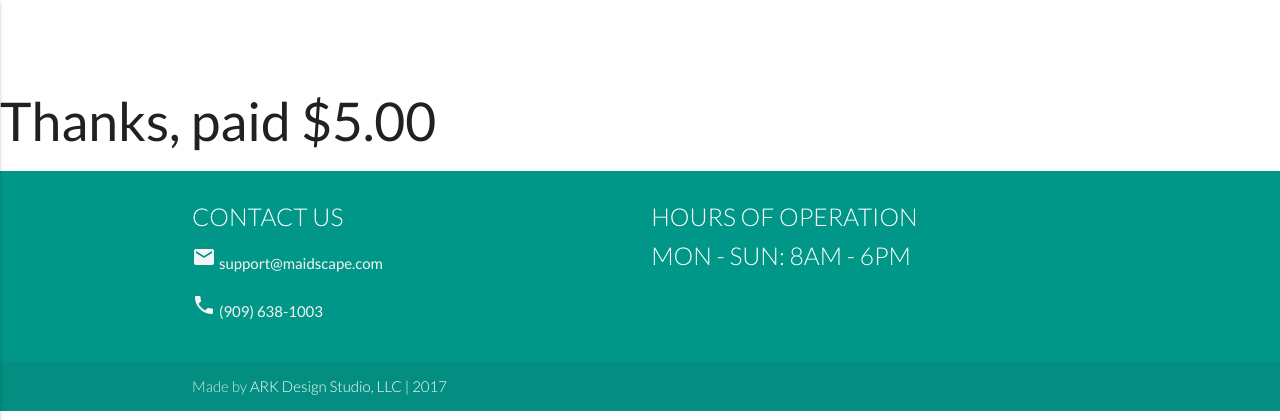
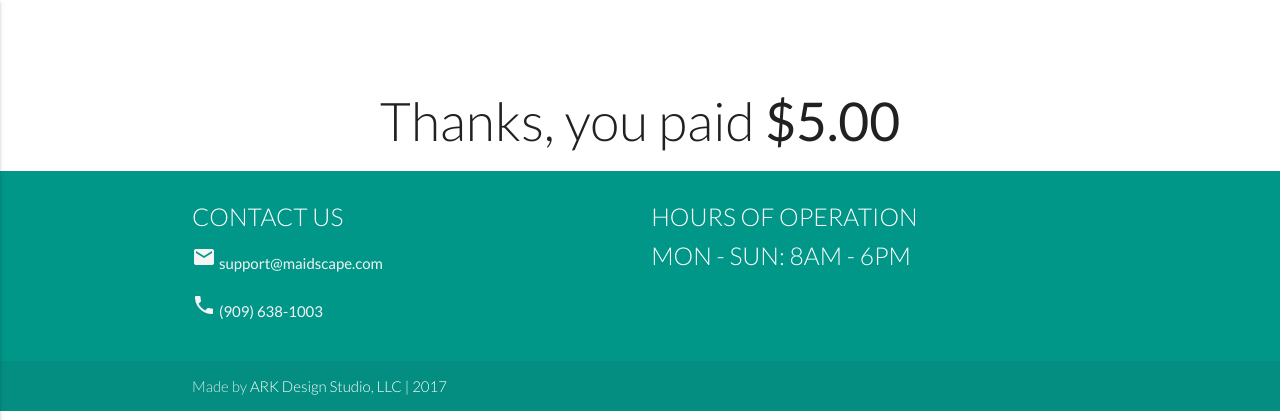
Before and after one commit to arkdesignstudio/maidscape, a Flask app: template templates/charge.html in a window 1280 px wide. Shown: the top 420 px of the page. Run offline with Flask 2, Linux system fonts and the light colour scheme; the template is opened without the code that fills it: most values are stand-ins (such as "Sample title", 1, 10 or a date in 2020); some libraries are stand-ins or nearby versions.

Commit message:
added missing js

```diff
--- a/templates/charge.html
+++ b/templates/charge.html
@@ -1,4 +1,4 @@
 {% extends "layout.html" %}
 {% block content %}
-	<h2>Thanks, paid <strong>$5.00</strong></h2>
+	<h2 class="center header light">Thanks, you paid <strong>$5.00</strong></h2>
 {% endblock %}
--- a/templates/layout.html
+++ b/templates/layout.html
@@ -66,7 +66,9 @@
 
   <!--  Scripts-->
   <script src="https://code.jquery.com/jquery-2.1.1.min.js"></script>
+	<script src="https://js.stripe.com/v3/"></script>
   <script src="{{ url_for('static', filename='js/materialize.min.js') }}"></script>
   <script src="{{ url_for('static', filename='js/init.js') }}"></script>
+	<script src="{{ url_for('static', filename='js/form.js') }}"></script>
 </body>
 </html>
```
Also changed, not shown: templates/form.html (line endings or trailing spaces).
